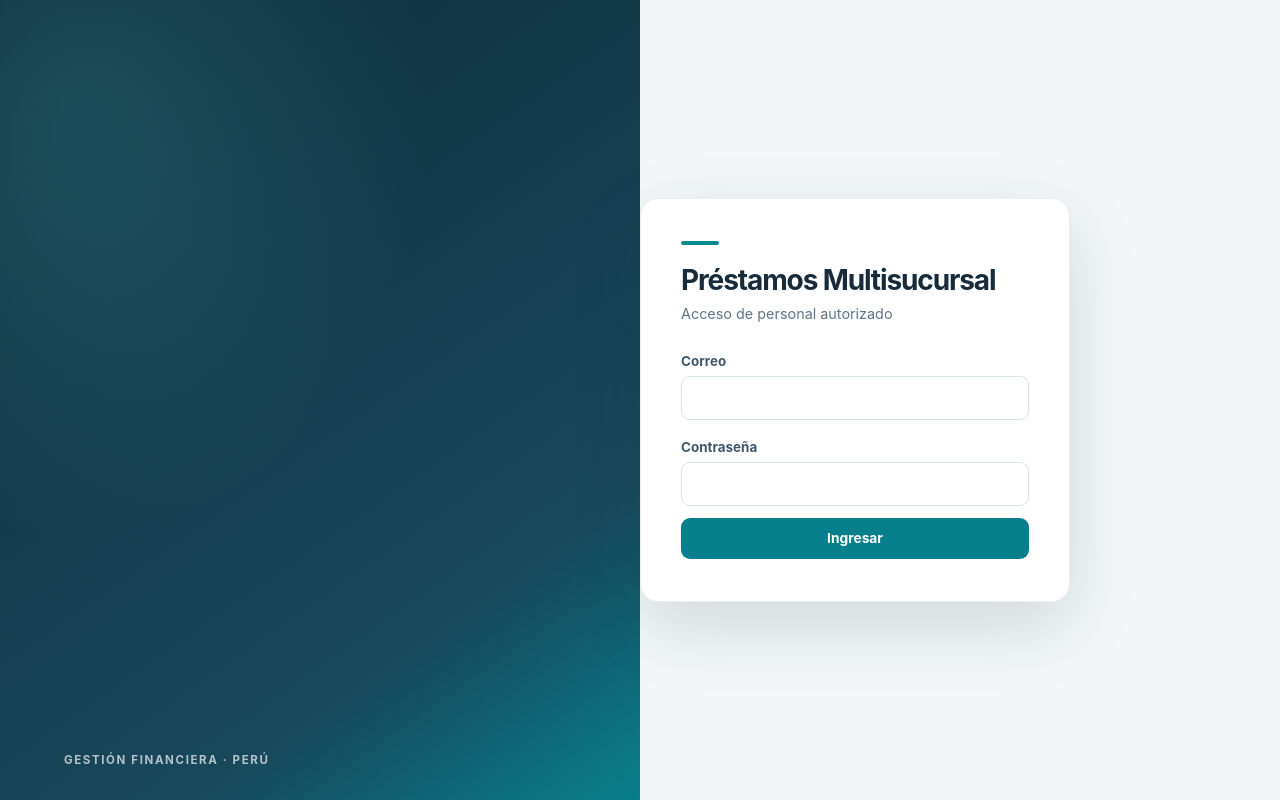
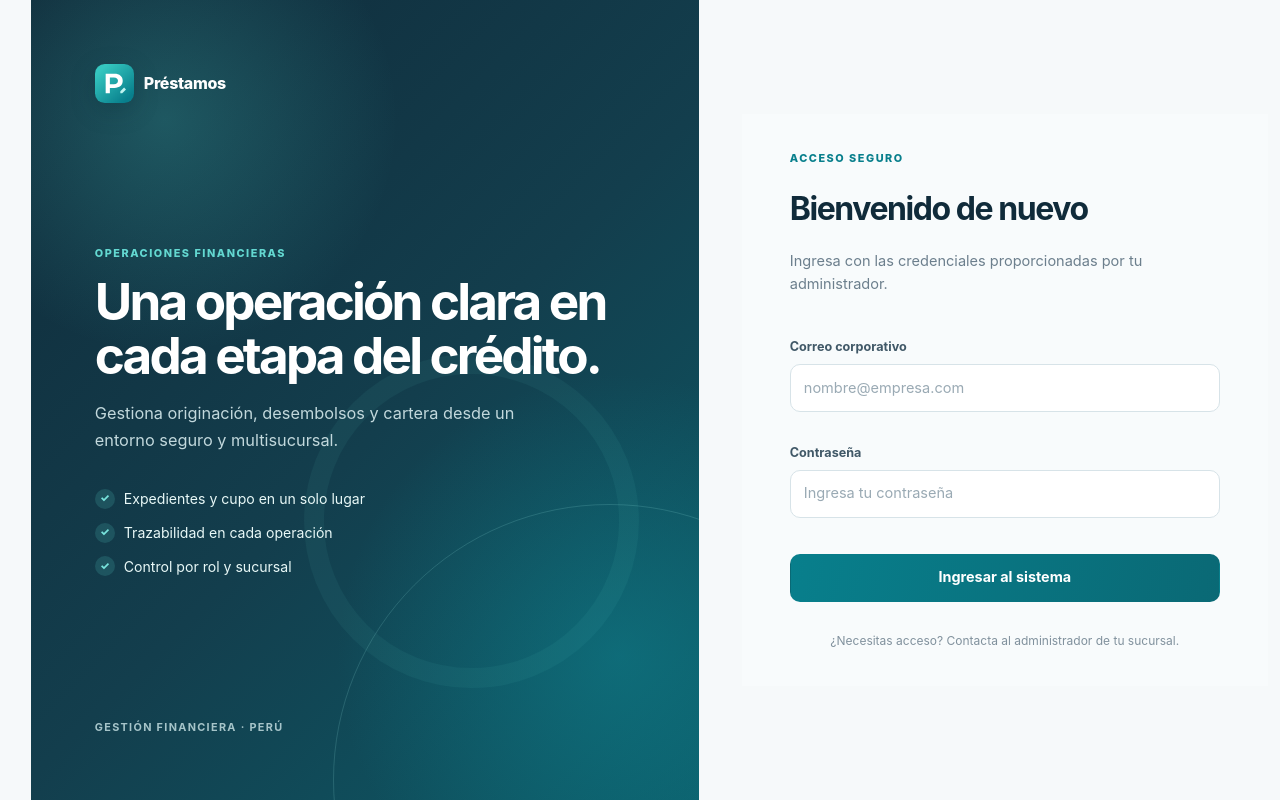
Before and after one commit to Setrox1250/Parcial-Agile-I, a React app in the folder frontend/: page /login in a window 1280 px wide. Built offline with nearby package versions, Linux system fonts and the light colour scheme; no server answers; the HTML template or start-up script is replaced by a standard one.

Commit message:
feat(frontend): renovar acceso e identidad visual

```diff
--- a/frontend/src/App.css
+++ b/frontend/src/App.css
@@ -407,3 +407,77 @@ input:focus, select:focus { border-color: #68b8bb; box-shadow: 0 0 0 3px rgba(8,
   .cola-operativa-cabecera > span { text-align: left; }
   .filtros-operativos { padding: 18px; }
 }
+
+/* Identidad visual y acceso */
+.navegacion-superior .marca { position: relative; min-height: 40px; padding: 4px 0 4px 43px; }
+.navegacion-superior .marca::before { content: none; }
+.marca-logo { position: absolute; top: 2px; left: 0; width: 36px; height: 36px; filter: drop-shadow(0 5px 10px rgba(2, 35, 45, .22)); }
+
+.login-pantalla {
+  display: grid;
+  grid-template-columns: minmax(420px, 1.14fr) minmax(420px, .86fr);
+  min-height: 100vh;
+  padding: 0;
+  background: #f6f9fa;
+}
+.login-pantalla::before, .login-pantalla::after { display: none; }
+.login-presentacion {
+  position: relative;
+  display: flex;
+  flex-direction: column;
+  min-height: 100%;
+  padding: clamp(30px, 5vw, 72px);
+  overflow: hidden;
+  color: #fff;
+  background:
+    radial-gradient(circle at 20% 15%, rgba(78, 225, 214, .22), transparent 27%),
+    radial-gradient(circle at 88% 82%, rgba(14, 143, 155, .42), transparent 32%),
+    linear-gradient(135deg, #102b3a 0%, #133e4d 53%, #086e79 130%);
+}
+.login-presentacion::before, .login-presentacion::after { content: ''; position: absolute; border: 1px solid rgba(160, 239, 232, .16); border-radius: 50%; pointer-events: none; }
+.login-presentacion::before { width: min(43vw, 650px); height: min(43vw, 650px); right: -28%; bottom: -32%; }
+.login-presentacion::after { width: min(23vw, 330px); height: min(23vw, 330px); right: 9%; bottom: 14%; border-width: 20px; border-color: rgba(110, 225, 216, .055); }
+.login-marca, .login-marca-mobile { position: relative; z-index: 1; display: inline-flex; align-items: center; gap: 10px; font-size: 1rem; font-weight: 800; letter-spacing: -.02em; }
+.login-marca img, .login-marca-mobile img { width: 39px; height: 39px; filter: drop-shadow(0 7px 12px rgba(2, 30, 40, .2)); }
+.login-presentacion-contenido { position: relative; z-index: 1; max-width: 570px; margin: auto 0; padding: 80px 0; }
+.login-eyebrow { margin: 0 0 12px; color: #63d8d1; font-size: .68rem; font-weight: 800; letter-spacing: .14em; }
+.login-presentacion h1 { max-width: 540px; margin: 0 0 18px; color: #fff; font-size: clamp(2.25rem, 4vw, 4.15rem); line-height: 1.06; letter-spacing: -.055em; }
+.login-presentacion-contenido > p:not(.login-eyebrow) { max-width: 475px; color: #c2d8dc; font-size: 1.02rem; line-height: 1.65; }
+.login-beneficios { display: grid; gap: 12px; margin: 34px 0 0; padding: 0; list-style: none; color: #e8f8f7; font-size: .88rem; }
+.login-beneficios li { display: flex; align-items: center; gap: 9px; }
+.login-beneficios span { display: grid; width: 20px; height: 20px; place-items: center; border-radius: 50%; background: rgba(91, 221, 213, .16); color: #78e3dc; font-size: .68rem; font-weight: 800; }
+.login-pie-presentacion { position: relative; z-index: 1; margin: 0; color: #a6c4c9; font-size: .68rem; font-weight: 700; letter-spacing: .12em; text-transform: uppercase; }
+.login-panel { display: grid; place-items: center; padding: 36px; background: #f8fbfc; }
+.login-tarjeta {
+  width: min(100%, 430px);
+  margin: 0;
+  padding: 0;
+  border: 0;
+  border-radius: 0;
+  background: transparent;
+  box-shadow: none;
+}
+.login-tarjeta h2 { margin: 0 0 9px; color: #102b3a; font-size: 2rem; letter-spacing: -.045em; }
+.login-tarjeta h1::before { content: none; }
+.login-tarjeta .login-eyebrow { margin-bottom: 9px; color: #087f8c; }
+.login-subtitulo { margin: 0 0 30px; color: #6c7f8d; font-size: .91rem; line-height: 1.55; }
+.login-campo { display: flex; flex-direction: column; gap: 7px; margin-bottom: 19px; }
+.login-campo label { color: #405867; font-size: .79rem; font-weight: 720; }
+.login-campo input { min-height: 48px; padding: 11px 13px; border: 1px solid #d7e3e8; border-radius: 10px; background: #fff; font-size: .91rem; }
+.login-campo input::placeholder { color: #9aaab4; }
+.login-campo input:focus { border-color: #48aeb0; box-shadow: 0 0 0 4px rgba(8, 127, 140, .1); }
+.login-enviar { width: 100%; min-height: 48px; margin-top: 5px; border-radius: 10px; background: linear-gradient(105deg, #087f8c, #0a6975); font-size: .9rem; }
+.login-enviar:hover:not(:disabled) { background: linear-gradient(105deg, #087f8c, #055b65); }
+.login-ayuda { margin: 18px 0 0; color: #80919d; font-size: .75rem; text-align: center; }
+.login-marca-mobile { display: none; margin-bottom: 34px; color: #102b3a; }
+
+@media (max-width: 860px) {
+  .login-pantalla { grid-template-columns: 1fr; }
+  .login-presentacion { display: none; }
+  .login-panel { min-height: 100vh; padding: 32px 24px; }
+  .login-marca-mobile { display: inline-flex; }
+}
+@media (max-width: 440px) {
+  .login-panel { padding: 26px 20px; }
+  .login-tarjeta h2 { font-size: 1.75rem; }
+}
--- a/frontend/src/components/Layout.jsx
+++ b/frontend/src/components/Layout.jsx
@@ -1,6 +1,7 @@
 import { useState } from 'react'
 import { NavLink, Outlet, useNavigate } from 'react-router-dom'
 import { useAuth } from '../context/AuthContext'
+import logo from '../assets/logo-prestamos.svg'
 
 // Menú por rol: solo secciones realmente implementadas (1.8.1).
 const MENU = {
@@ -73,6 +74,7 @@ export default function Layout() {
         <div className="principal">
           <div className="navegacion-superior">
             <div className="marca">
+              <img src={logo} alt="" className="marca-logo" />
               <span>Préstamos</span>
               <small>Operaciones multisucursal</small>
             </div>
--- a/frontend/src/pages/Login.jsx
+++ b/frontend/src/pages/Login.jsx
@@ -1,6 +1,7 @@
 import { useState } from 'react'
 import { Navigate, useLocation, useNavigate } from 'react-router-dom'
 import { useAuth } from '../context/AuthContext'
+import logo from '../assets/logo-prestamos.svg'
 
 export default function Login() {
   const { usuario, cargando, entrar } = useAuth()
@@ -32,36 +33,68 @@ export default function Login() {
 
   return (
     <div className="login-pantalla">
+      <aside className="login-presentacion" aria-label="Presentación de Préstamos">
+        <div className="login-marca">
+          <img src={logo} alt="Préstamos" />
+          <span>Préstamos</span>
+        </div>
+        <div className="login-presentacion-contenido">
+          <p className="login-eyebrow">OPERACIONES FINANCIERAS</p>
+          <h1>Una operación clara en cada etapa del crédito.</h1>
+          <p>Gestiona originación, desembolsos y cartera desde un entorno seguro y multisucursal.</p>
+          <ul className="login-beneficios">
+            <li><span aria-hidden="true">✓</span> Expedientes y cupo en un solo lugar</li>
+            <li><span aria-hidden="true">✓</span> Trazabilidad en cada operación</li>
+            <li><span aria-hidden="true">✓</span> Control por rol y sucursal</li>
+          </ul>
+        </div>
+        <p className="login-pie-presentacion">Gestión financiera · Perú</p>
+      </aside>
+
+      <main className="login-panel">
         <form className="login-tarjeta" onSubmit={enviar}>
-        <h1>Préstamos Multisucursal</h1>
-        <p className="login-subtitulo">Acceso de personal autorizado</p>
+          <div className="login-marca-mobile">
+            <img src={logo} alt="Préstamos" />
+            <span>Préstamos</span>
+          </div>
+          <p className="login-eyebrow">ACCESO SEGURO</p>
+          <h2>Bienvenido de nuevo</h2>
+          <p className="login-subtitulo">Ingresa con las credenciales proporcionadas por tu administrador.</p>
 
-        <label htmlFor="email">Correo</label>
+          <div className="login-campo">
+            <label htmlFor="email">Correo corporativo</label>
             <input
               id="email"
               type="email"
               autoComplete="username"
+              placeholder="nombre@empresa.com"
               value={email}
               onChange={(e) => setEmail(e.target.value)}
               required
             />
+          </div>
 
+          <div className="login-campo">
             <label htmlFor="password">Contraseña</label>
             <input
               id="password"
               type="password"
               autoComplete="current-password"
+              placeholder="Ingresa tu contraseña"
               value={password}
               onChange={(e) => setPassword(e.target.value)}
               required
             />
+          </div>
 
           {error && <div className="aviso aviso-error">{error}</div>}
 
-        <button type="submit" className="btn" disabled={enviando}>
-          {enviando ? 'Ingresando…' : 'Ingresar'}
+          <button type="submit" className="btn login-enviar" disabled={enviando}>
+            {enviando ? 'Verificando acceso…' : 'Ingresar al sistema'}
           </button>
+          <p className="login-ayuda">¿Necesitas acceso? Contacta al administrador de tu sucursal.</p>
         </form>
+      </main>
     </div>
   )
 }
```
Also changed, not shown: frontend/src/assets/logo-prestamos.svg (added). Lines whose indentation alone changed are shown as unchanged.
